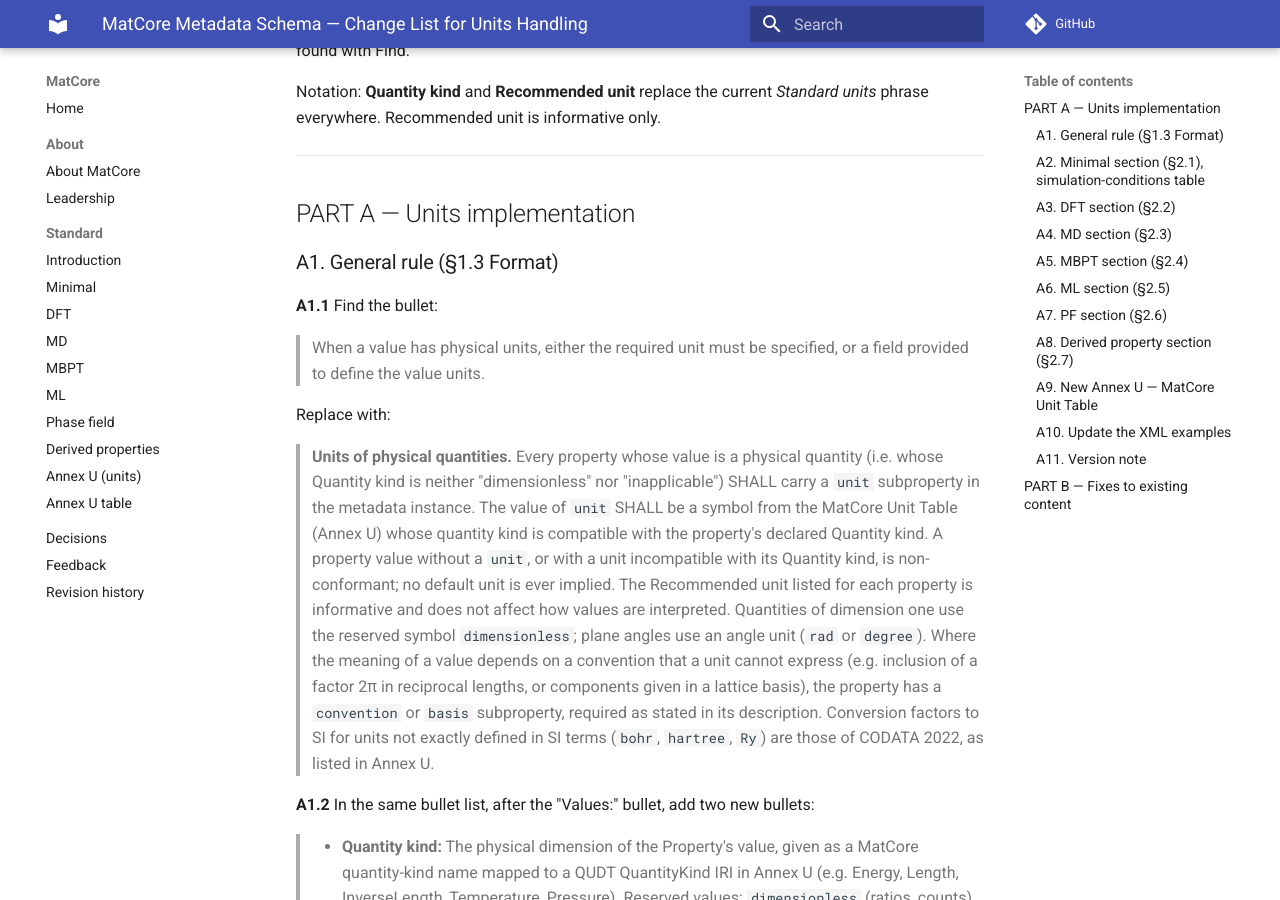
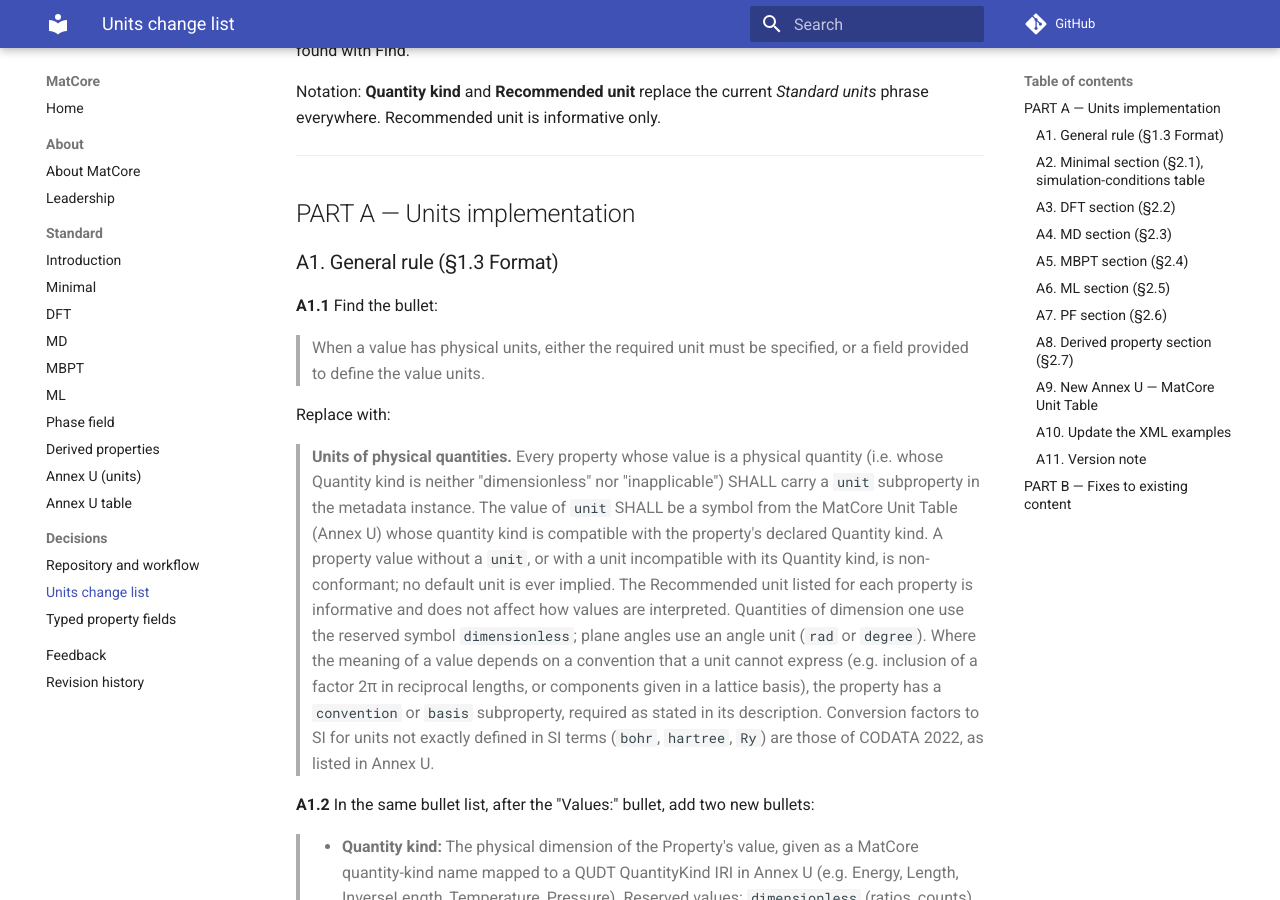
Before and after one commit to matcore-standard/matcore, an MkDocs documentation site: the page built from docs/decisions/0001-units-change-list.md, in a window 1280 px wide and 900 px high, scrolled down 302 px. Built offline with MkDocs 1.6.1 and Material for MkDocs 9.7.7, drawn with Linux system fonts in a browser that asks for light colours; comment, search, counter and statistics services are not loaded; the version menu is left out.

Commit message:
Added explicit decisiona/ lines and point site to GitHUb Pages for now

```diff
--- a/mkdocs.yml
+++ b/mkdocs.yml
@@ -1,5 +1,5 @@
 site_name: MatCore
-site_url: https://matcore.org
+site_url: https://matcore-standard.github.io/matcore/
 repo_url: https://github.com/matcore-standard/matcore
 theme:
   name: material
@@ -20,7 +20,10 @@ nav:
       - Derived properties: standard/08-derived.md
       - Annex U (units): standard/annex-u-units.md
       - Annex U table: standard/annex-u-table.md
-  - Decisions: decisions/
+  - Decisions:
+      - Repository and workflow: decisions/0000-repository-and-workflow.md
+      - Units change list: decisions/0001-units-change-list.md
+      - Typed property fields: decisions/0002-typed-property-fields.md
   - Feedback: feedback.md
   - Revision history: revision-history.md
 markdown_extensions: [tables, admonition, toc]
```
